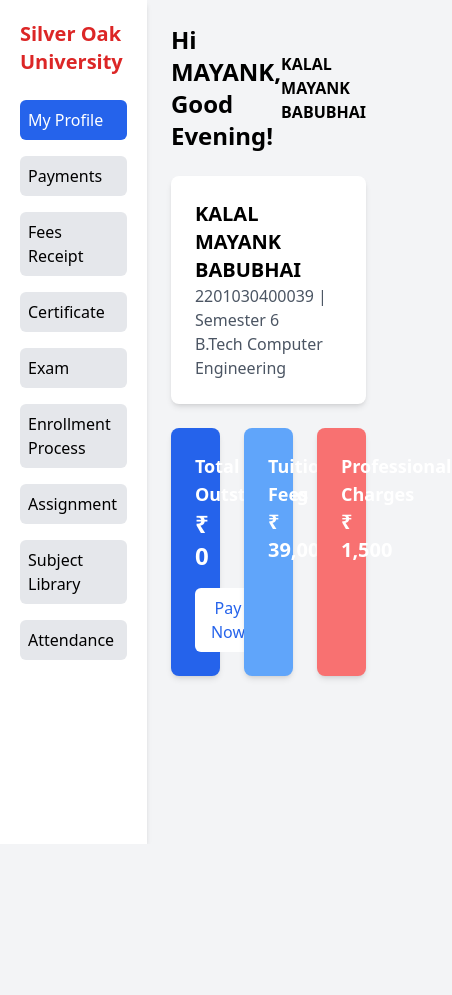
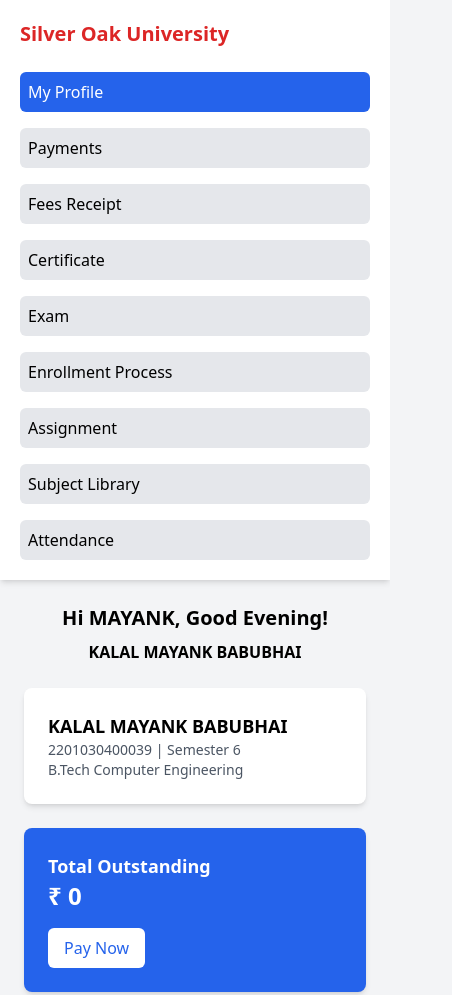
Before and after one commit to mrmayank29/task2, a plain HTML site: page index.html in a window 390 px wide. Shown: the top 995 px of the page, 452 px wide, since content can reach past the window. Before the commit the page ends 844 px from the top, so only its background shows below. Drawn offline with nearby package versions, Linux system fonts and the light colour scheme.

Commit message:
Update index.html

```diff
--- a/index.html
+++ b/index.html
@@ -3,13 +3,13 @@
 <head>
     <meta charset="UTF-8">
     <meta name="viewport" content="width=device-width, initial-scale=1.0">
-    <title>Dashboard Layout</title>
+    <title>Responsive Dashboard</title>
     <script src="https://cdn.tailwindcss.com"></script>
 </head>
 <body class="bg-gray-100">
-    <div class="flex h-screen">
+    <div class="flex flex-col md:flex-row h-screen">
         <!-- Sidebar -->
-        <div class="w-64 bg-white p-5 shadow-md">
+        <div class="w-full md:w-64 bg-white p-5 shadow-md">
             <h2 class="text-xl font-bold text-red-600">Silver Oak University</h2>
             <ul class="mt-6 space-y-4">
                 <li class="p-2 bg-blue-600 text-white rounded-md">My Profile</li>
@@ -25,20 +25,18 @@
         </div>
         <!-- Main Content -->
         <div class="flex-1 p-6">
-            <div class="flex justify-between items-center">
-                <h1 class="text-2xl font-semibold">Hi MAYANK, Good Evening!</h1>
-                <span class="font-semibold">KALAL MAYANK BABUBHAI</span>
+            <div class="flex flex-col sm:flex-row justify-between items-center">
+                <h1 class="text-xl sm:text-2xl font-semibold text-center sm:text-left">Hi MAYANK, Good Evening!</h1>
+                <span class="font-semibold mt-2 sm:mt-0">KALAL MAYANK BABUBHAI</span>
             </div>
-
             <!-- Profile Card -->
             <div class="mt-6 bg-white p-6 rounded-lg shadow-md">
-                <h2 class="text-xl font-bold">KALAL MAYANK BABUBHAI</h2>
-                <p class="text-gray-600">2201030400039 | Semester 6</p>
-                <p class="text-gray-600">B.Tech Computer Engineering</p>
+                <h2 class="text-lg sm:text-xl font-bold">KALAL MAYANK BABUBHAI</h2>
+                <p class="text-gray-600 text-sm sm:text-base">2201030400039 | Semester 6</p>
+                <p class="text-gray-600 text-sm sm:text-base">B.Tech Computer Engineering</p>
             </div>
-
             <!-- Fee Dues -->
-            <div class="mt-6 grid grid-cols-3 gap-6">
+            <div class="mt-6 grid grid-cols-1 sm:grid-cols-2 lg:grid-cols-3 gap-6">
                 <div class="bg-blue-600 text-white p-6 rounded-lg shadow-md">
                     <h3 class="text-lg font-semibold">Total Outstanding</h3>
                     <p class="text-2xl font-bold">₹ 0</p>
```
